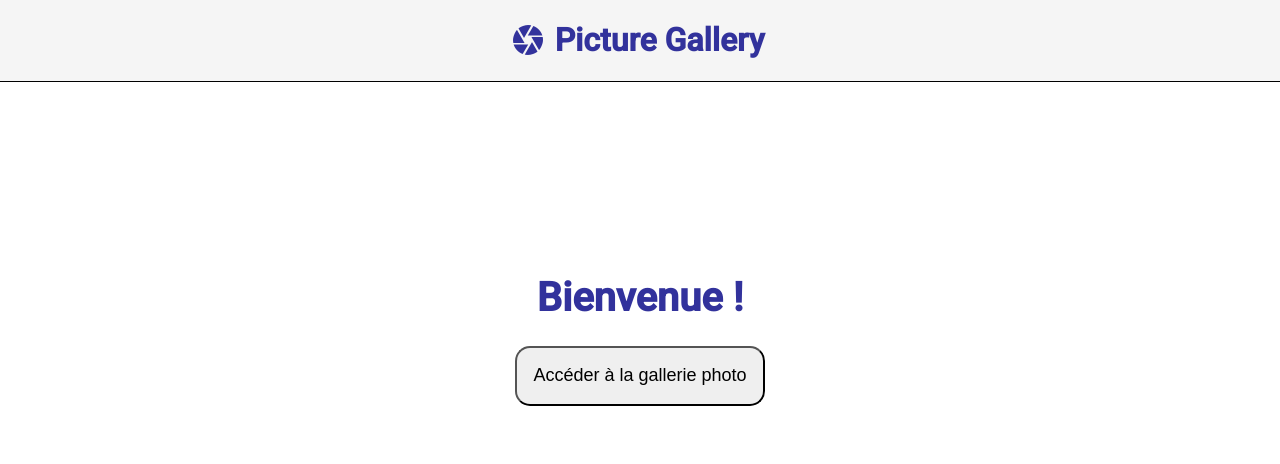
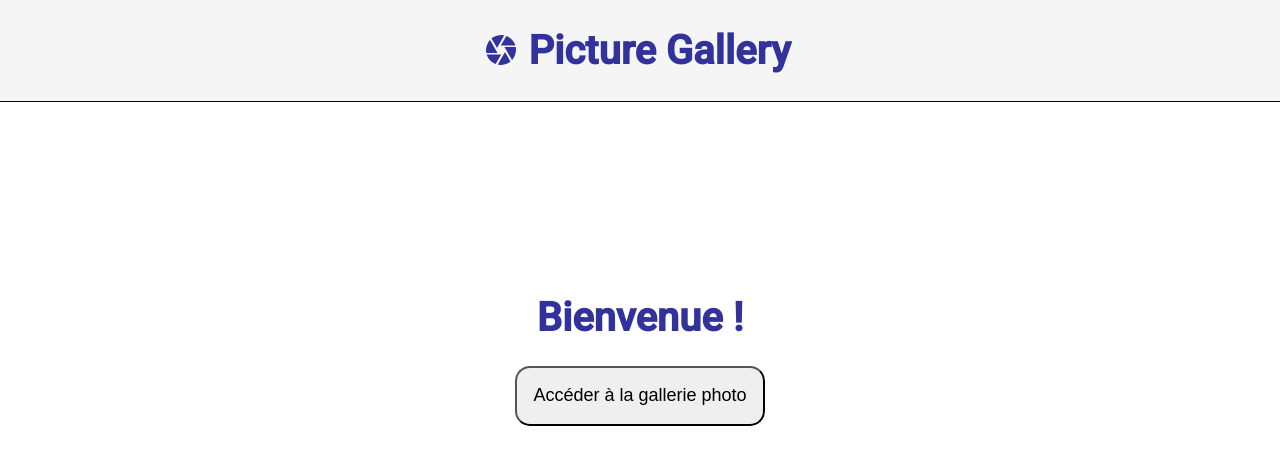
Before and after one commit to ZaeRon007/GaleriePhoto, an Angular app: page / in a window 1280 px wide. Shown: the top 464 px of the page. Built offline with nearby package versions, Linux system fonts and the light colour scheme.

Commit message:
minor update for header component

```diff
--- a/src/app/core/components/header/header.component.css
+++ b/src/app/core/components/header/header.component.css
@@ -8,6 +8,10 @@ div {
     color: rgb(50, 50, 156);
 }
 
+h1 {
+    font-size: 40px;
+}
+
 mat-icon {
     scale: 1.5;
     justify-self: flex-start;
```
